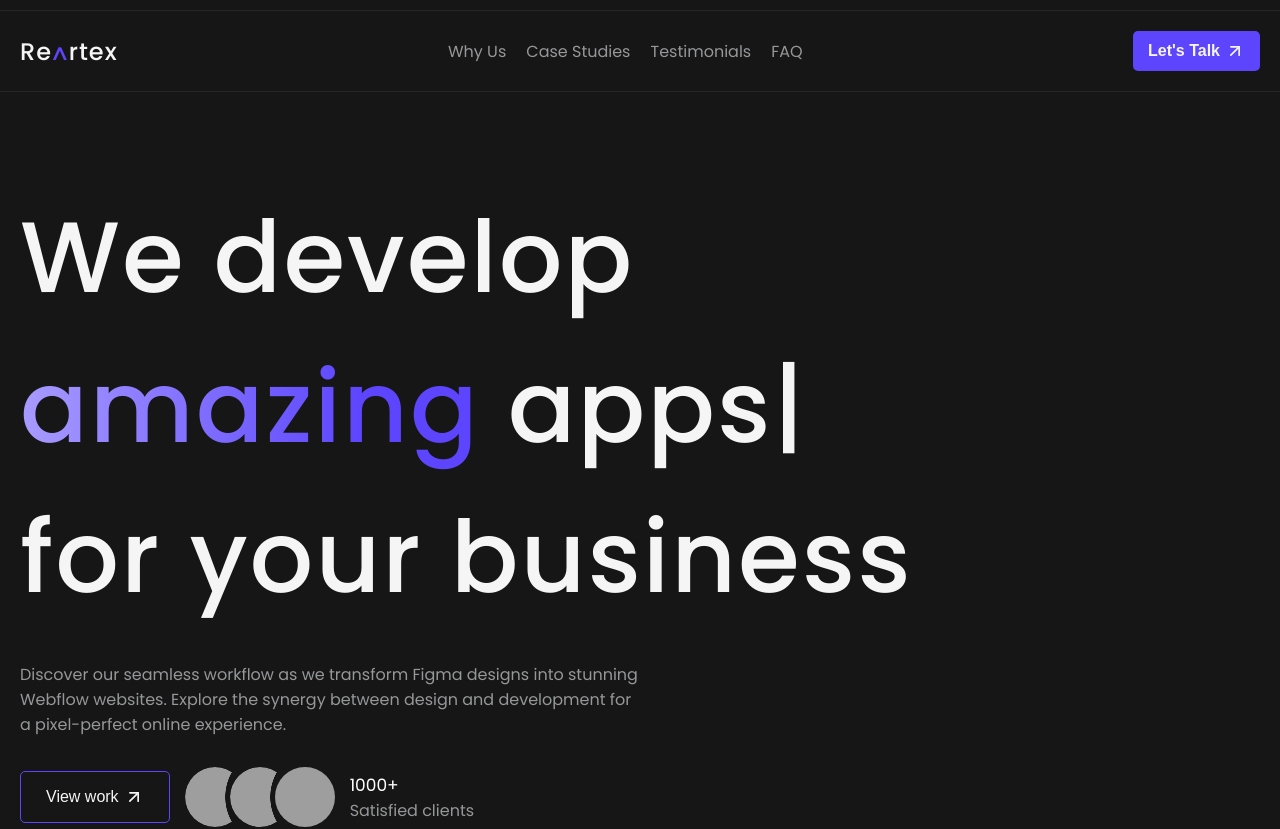
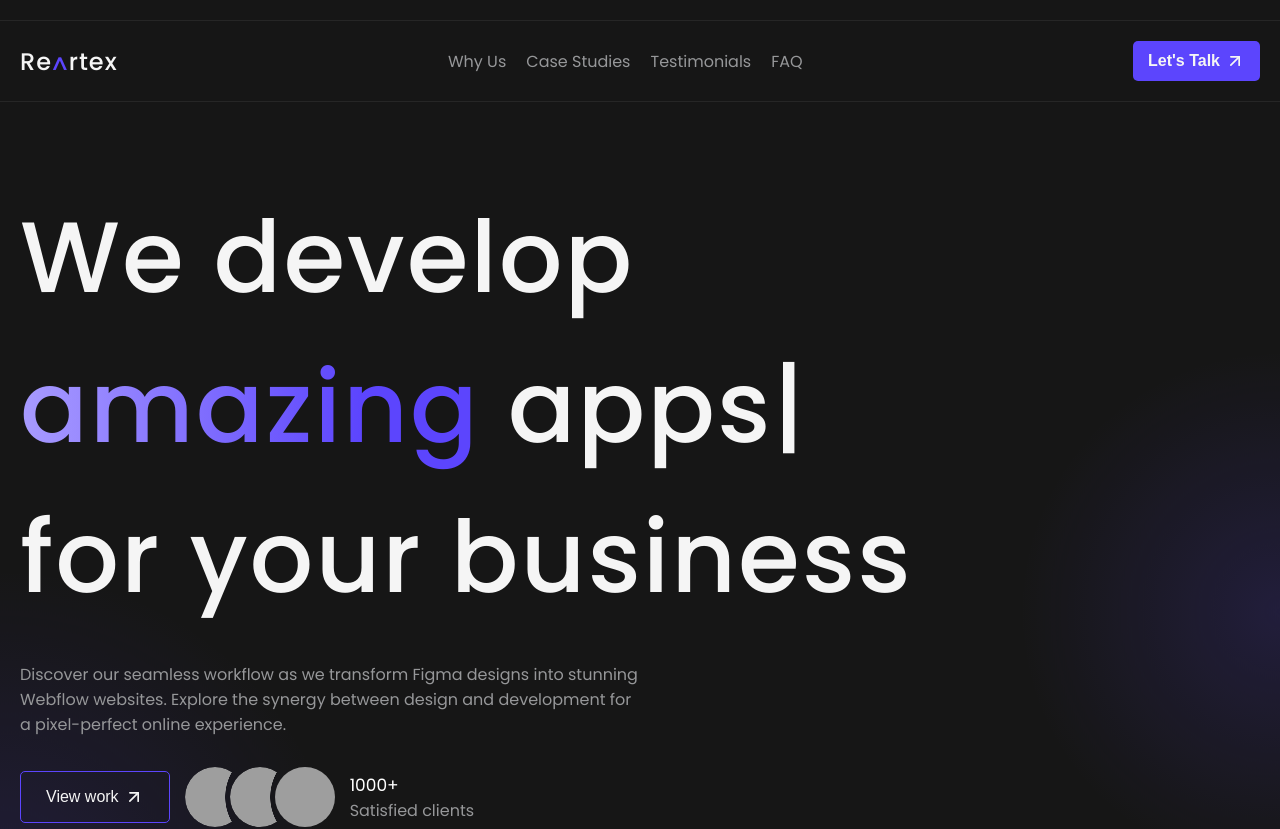
Before and after one commit to SteveBand/agency-web, a React (Create React App) app: page / in a window 1280 px wide. Shown: the top 829 px of the page. Built offline with nearby package versions, Linux system fonts and the light colour scheme; grey boxes are pictures that could not be loaded.

Commit message:
added glowing background to the corners

```diff
--- a/src/components/Header.tsx
+++ b/src/components/Header.tsx
@@ -1,9 +1,24 @@
-import React from "react";
 import { Link } from "react-router-dom";
 import { FiArrowUpRight } from "react-icons/fi";
 import { BsList } from "react-icons/bs";
+import { useEffect } from "react";
 
 export default function Header() {
+  useEffect(() => {
+    const header = document.getElementsByTagName("header")[0];
+    const scroll = window.scrollY;
+    function scrollFunc() {
+      const scroll = window.scrollY;
+      if (scroll > 80) {
+        header.classList.add("active-header");
+      } else {
+        header.classList.remove("active-header");
+      }
+    }
+
+    window.addEventListener("scroll", scrollFunc);
+    return () => window.removeEventListener("scroll", scrollFunc);
+  }, []);
   return (
     <header>
       <nav>
--- a/src/styles/_variables.scss
+++ b/src/styles/_variables.scss
@@ -9,6 +9,8 @@ $rr-purple-border-color: #a89bff52;
 
 $rr-cards-bg-color: #ffffff0d;
 $rr-cards-bg-hover-color: #ffffff1b;
+
+$rr-bg-glow: #5e45fd29;
 @mixin container-size {
   max-width: 1520px;
 
--- a/src/styles/components/header.scss
+++ b/src/styles/components/header.scss
@@ -5,9 +5,10 @@ header {
   border-bottom: 1px solid $rr-border-color;
   position: sticky;
   width: 100%;
-  top: 10px;
+  top: 20px;
   left: 0;
   z-index: 10;
+  transition: 300ms ease-in-out;
 
   nav {
     display: flex;
@@ -116,3 +117,8 @@ header {
     }
   }
 }
+
+header.active-header {
+  top: 0;
+  background-color: $rr-dark-color;
+}
--- a/src/styles/globals.scss
+++ b/src/styles/globals.scss
@@ -1,5 +1,6 @@
 @import "./variables";
 @import url("https://fonts.googleapis.com/css2?family=Poppins:ital,wght@0,100;0,200;0,300;0,400;0,500;0,600;0,700;0,800;0,900;1,100;1,200;1,300;1,400;1,500;1,600;1,700;1,800;1,900&display=swap");
+
 body {
   padding: 0;
   margin: 0;
--- a/src/styles/main.scss
+++ b/src/styles/main.scss
@@ -2,3 +2,17 @@
 
 @import url("./components/header.scss");
 @import url("./views/dashboard/dashboard.scss");
+@import "./variables";
+main {
+  background: radial-gradient(circle at 0% 30%, $rr-bg-glow, transparent 15%),
+    radial-gradient(circle at 100% 20%, $rr-bg-glow, transparent 10%);
+  background-size: 70% 70%;
+  background-repeat: repeat-y;
+  background-position: 0% 0%, 100% 0%;
+  position: absolute;
+  top: 0;
+  left: 0;
+  min-height: 100vh;
+  width: 100%;
+  z-index: 5;
+}
```
